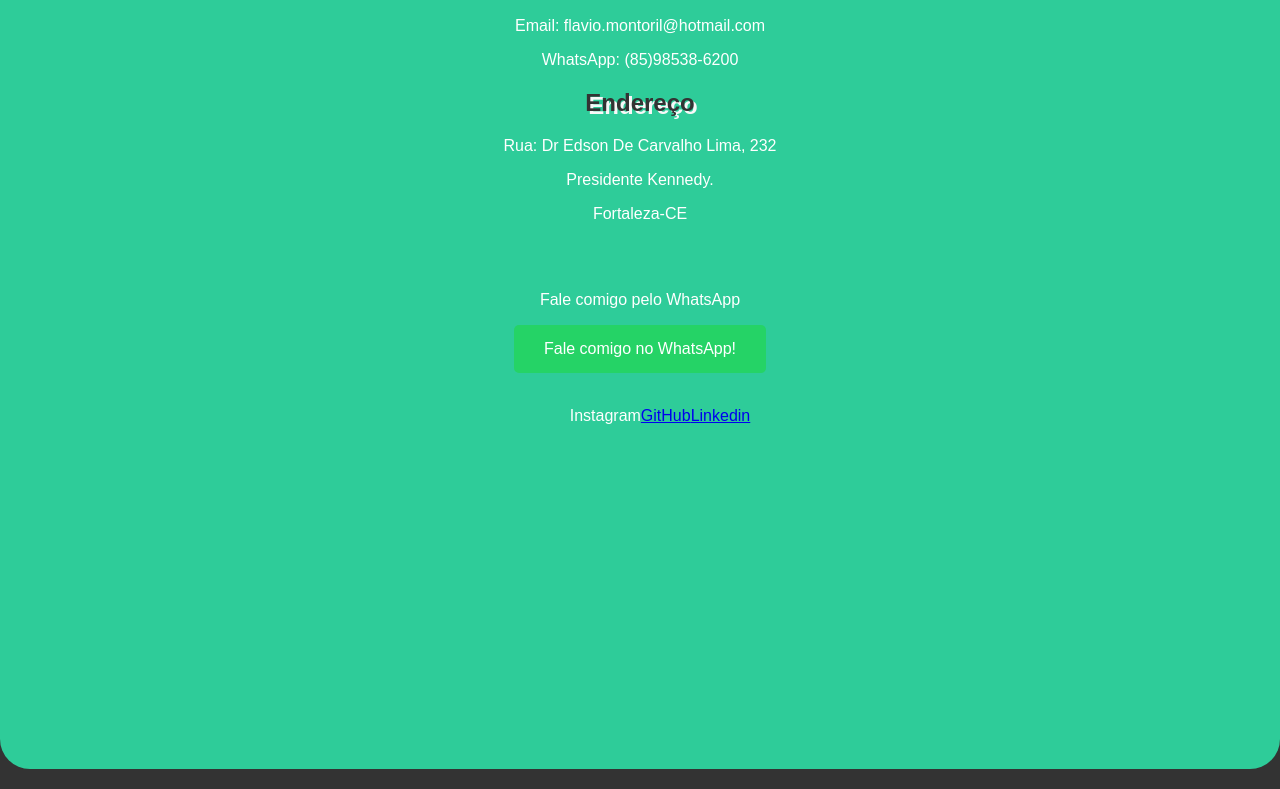
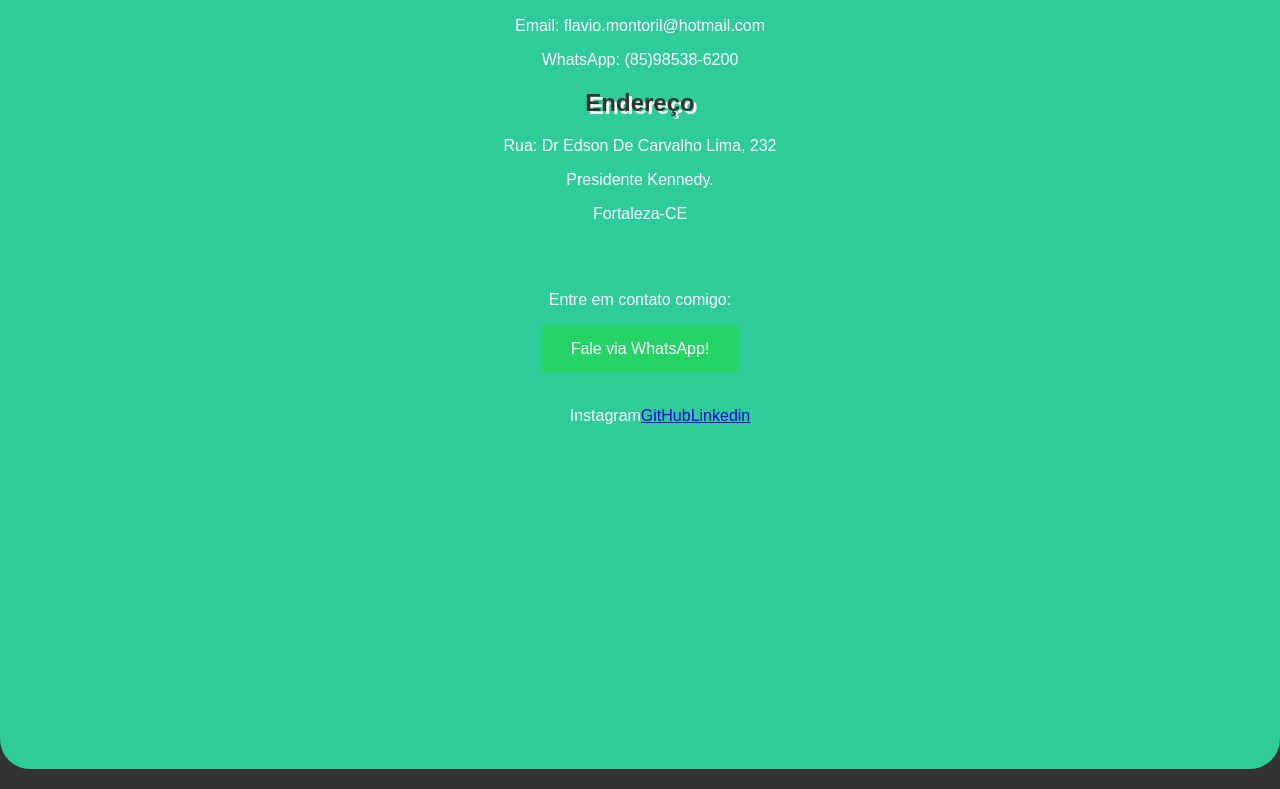
Before and after one commit to FlavioMontoril/Portfolio, a plain HTML site: page index.html in a window 1280 px wide. Shown: the part 2247-3036 px from the top of the page. Drawn offline with Linux system fonts and the light colour scheme; some icons are missing.

Commit message:
alterado texto wpp

```diff
--- a/index.html
+++ b/index.html
@@ -50,8 +50,8 @@
         <p>Presidente Kennedy.</p>
         <p>Fortaleza-CE</p>
         <br><br>
-        <p>Fale comigo pelo WhatsApp</p>
-        <button id="whatsappButton">Fale comigo no WhatsApp!</button>
+        <p>Entre em contato comigo:</p>
+        <button id="whatsappButton">Fale via WhatsApp!</button>
         <script src="wppscript.js"></script>
         <br><br>
 
```
